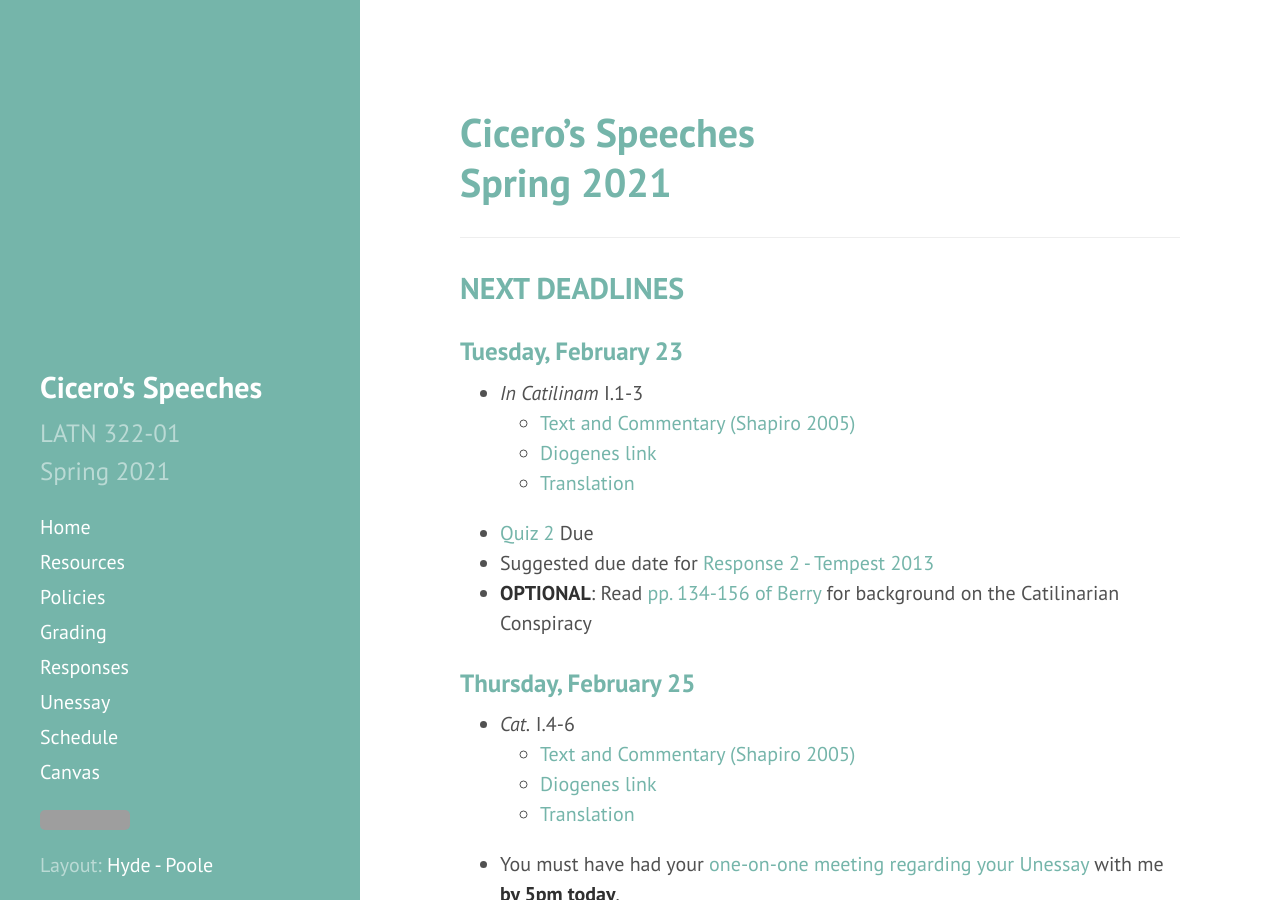
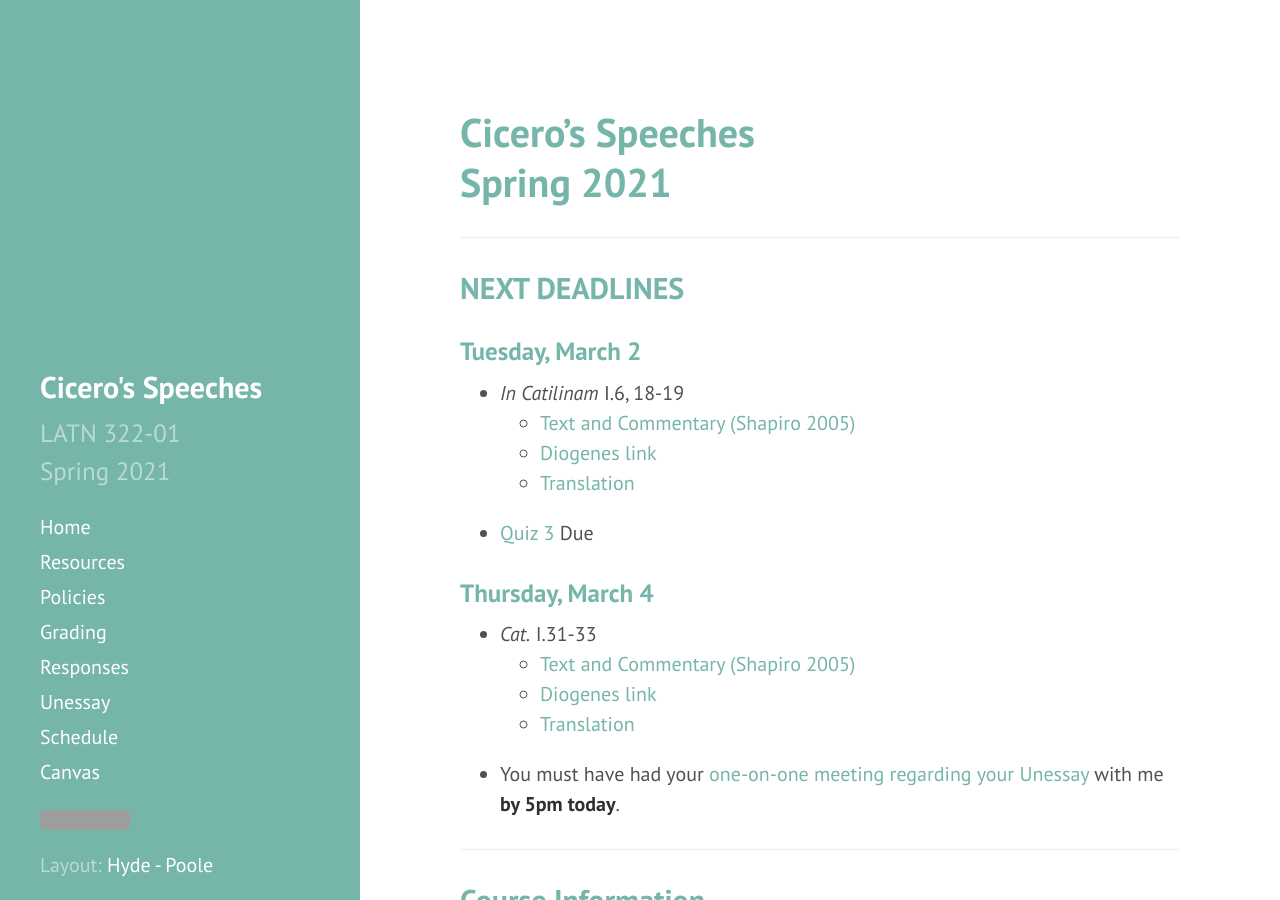
Before and after one commit to DLibatique/LATN322-S21, a Jekyll site: the page built from _pages/index.md, in a window 1280 px wide and 900 px high. Built offline with Jekyll 4.4.1, drawn with Linux system fonts in a browser that asks for light colours; grey boxes are pictures that could not be loaded.

Commit message:
updated reading assignments

```diff
--- a/_pages/index.md
+++ b/_pages/index.md
@@ -10,17 +10,15 @@ permalink: /
 
 ## NEXT DEADLINES
 
-### Tuesday, February 23
-* *In Catilinam* I.1-3
+### Tuesday, March 2
+* *In Catilinam* I.6, 18-19
   * [Text and Commentary (Shapiro 2005)](https://drive.google.com/file/d/1XioNO9_GYJtLpgQ8s_96LKYZblUrcEfz/view?usp=sharing)
   * [Diogenes link](https://d.iogen.es/web/fileDisplay?ver=1.003&user=stud&host=local&filePath=texts/Perseus_Latin/data/phi0474/phi013/phi0474.phi013.perseus-lat2.xml)
   * [Translation](https://drive.google.com/file/d/1Vx33fCZnyOLPktPQs09adGhmwl4OuYZE/view?usp=sharing)
-* [Quiz 2](https://hc.instructure.com/courses/3519/assignments/32241) Due
-* Suggested due date for [Response 2 - Tempest 2013](https://hc.instructure.com/courses/3519/assignments/32199)
-* **OPTIONAL**: Read [pp. 134-156 of Berry](https://drive.google.com/file/d/1Vx33fCZnyOLPktPQs09adGhmwl4OuYZE/view?usp=sharing) for background on the Catilinarian Conspiracy
+* [Quiz 3](https://hc.instructure.com/courses/3519/assignments/32242) Due
 
-### Thursday, February 25
-* *Cat.* I.4-6
+### Thursday, March 4
+* *Cat.* I.31-33
   * [Text and Commentary (Shapiro 2005)](https://drive.google.com/file/d/1XioNO9_GYJtLpgQ8s_96LKYZblUrcEfz/view?usp=sharing)
   * [Diogenes link](https://d.iogen.es/web/fileDisplay?ver=1.003&user=stud&host=local&filePath=texts/Perseus_Latin/data/phi0474/phi013/phi0474.phi013.perseus-lat2.xml)
   * [Translation](https://drive.google.com/file/d/1Vx33fCZnyOLPktPQs09adGhmwl4OuYZE/view?usp=sharing)
```
Also changed, not shown: _pages/schedule.md (+2 -2 lines).
